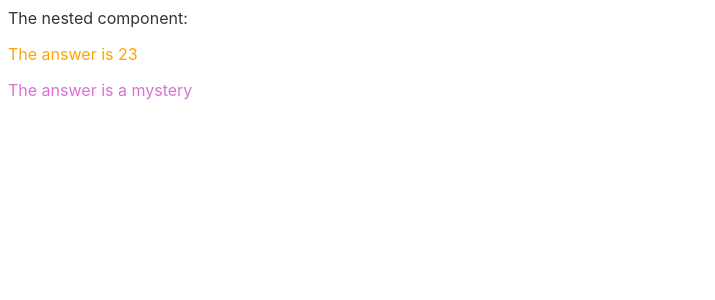
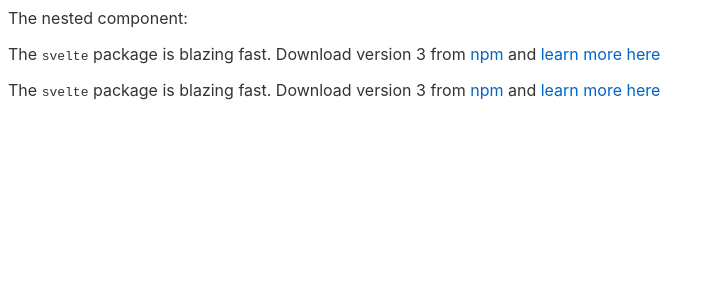
Before and after one commit to mvargasmoran/svelte101-all-bosses, a Svelte app: page / in a window 1280 px wide. Shown: the top 300 px of the page, without its empty margins (0-715 px from the left). Built offline with nearby package versions, Linux system fonts and the light colour scheme.

Commit message:
Add spread props tutorial
https://svelte.dev/tutorial/spread-props

```diff
--- a/src/App.svelte
+++ b/src/App.svelte
@@ -1,6 +1,13 @@
 <script>
-  import Nested from './Nested.svelte';
+  import Info from './Info.svelte';
+
+  const pkg = {
+    name: 'svelte',
+    version: 3,
+    speed: 'blazing',
+    website: 'https://svelte.dev',
+  };
 </script>
 The nested component:
-<Nested answer={23} color={'orange'}/>
-<Nested/>
+<Info name={pkg.name} version={pkg.version} speed={pkg.speed} website={pkg.website}/>
+<Info {...pkg}/>
--- /dev/null
+++ b/src/Info.svelte
@@ -0,0 +1,13 @@
+<script>
+  export let name
+  export let version;
+  export let speed;
+  export let website;
+</script>
+
+<p>
+  The <code>{name}</code> package is {speed} fast.
+  Download version {version} from
+  <a href="https://www.npmjs.com/package/{name}">npm</a>
+  and <a href="{website}">learn more here</a>
+</p>
```
